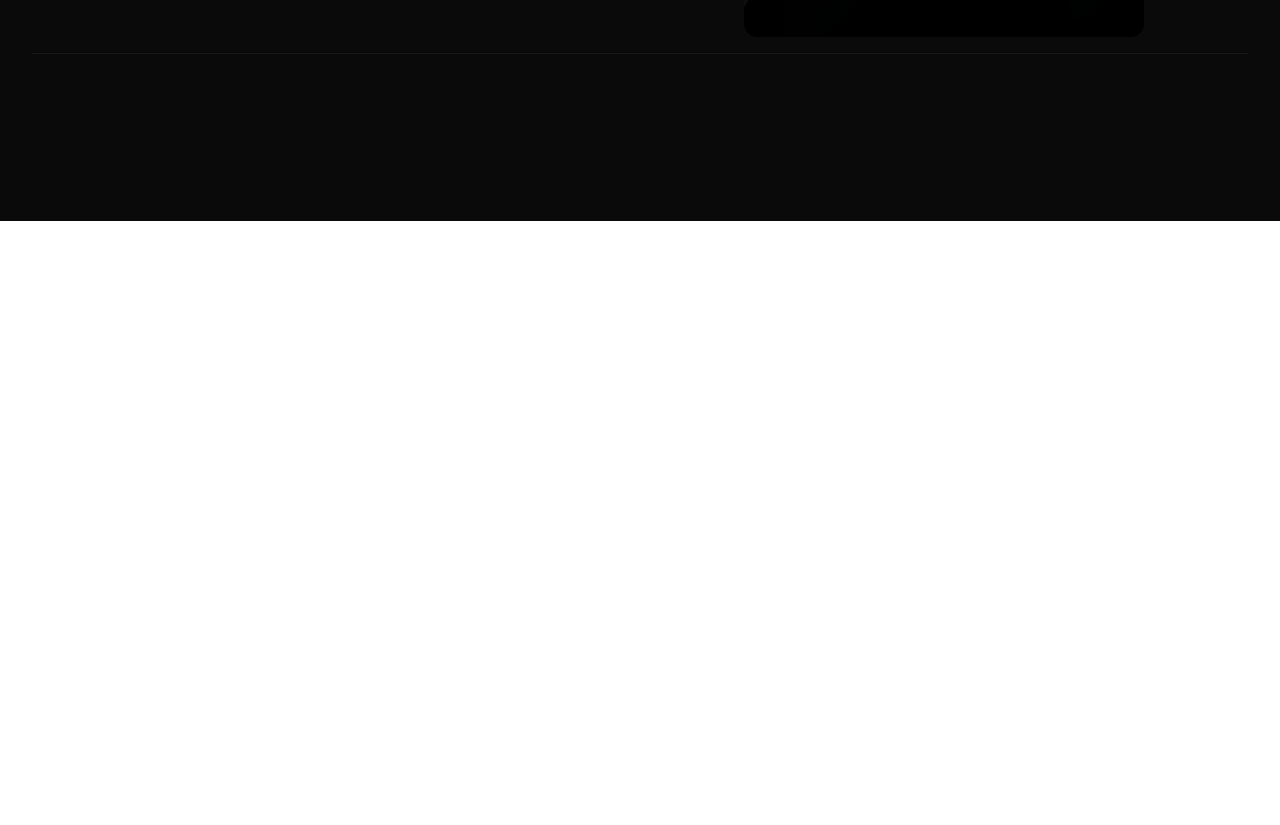
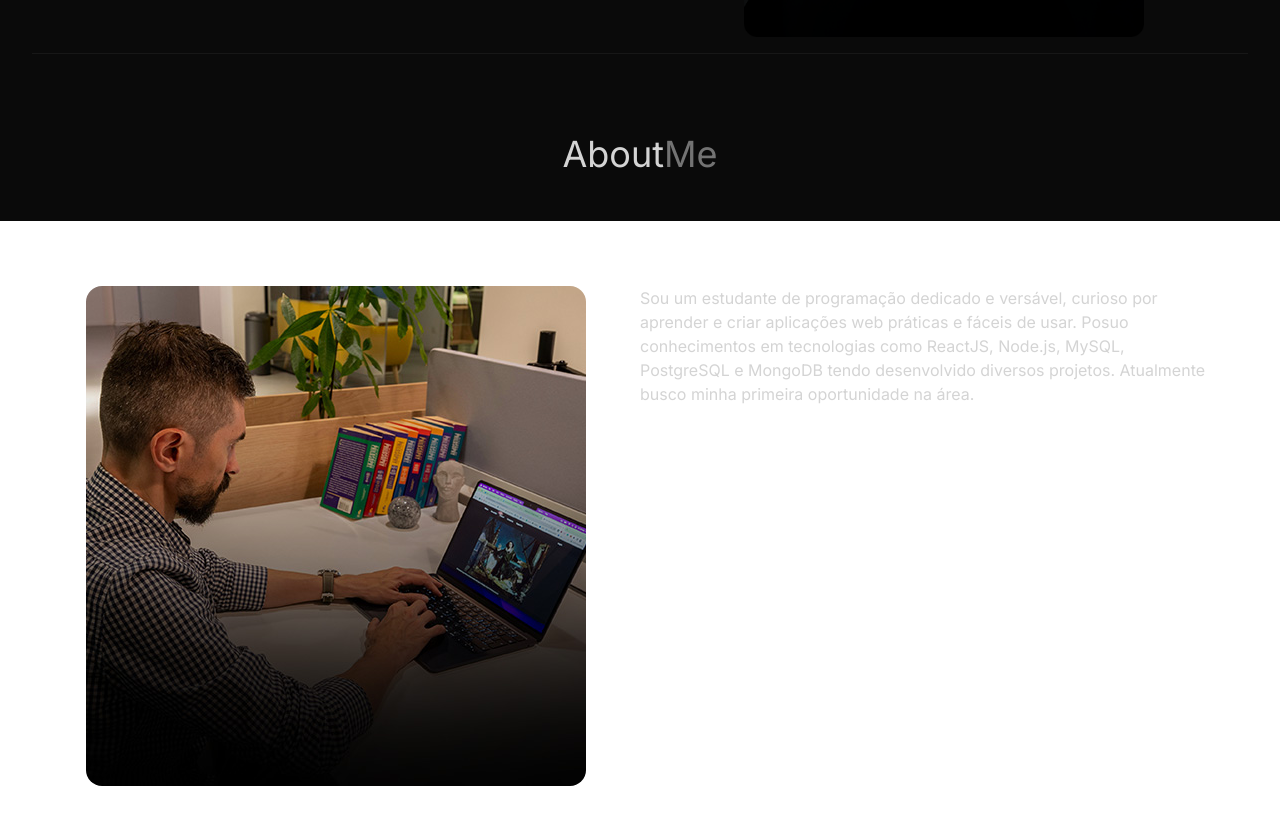
Before and after one commit to Gustavo-Victor/gustavo-victor.github.io, a React (Vite) app: page / in a window 1280 px wide. Shown: the part 579-1404 px from the top of the page. Before the commit the page ends 800 px from the top, so only its background shows below. Built offline with nearby package versions, Linux system fonts and the light colour scheme.

Commit message:
feat: add about section

```diff
--- a/src/App.tsx
+++ b/src/App.tsx
@@ -1,15 +1,18 @@
 import NavBar from "./components/NavBar";
 import Hero from "./components/Hero";
+import About from "./components/About";
 
 
 export default function App() {
   return (
     <div id="app" className="overflow-x-hidden text-neutral-300 antialiased slec selection:bg-cyan-300 selection:text-cyan-900">
-      <div className="fixed top-0 left-0 -z-50 h-full w-full"></div>
-      <div className="absolute top-0 z-[-2] h-screen w-screen bg-neutral-950 bg-[radial-gradient(ellipse_80%_80%_at_50%_-20%,rgba(120,119,198,0.3),rgba(255,255,255,0))]"></div>
+      <div className="fixed top-0 -z-10 h-full w-full">
+        <div className="absolute top-0 z-[-2] h-screen w-screen bg-neutral-950 bg-[radial-gradient(ellipse_80%_80%_at_50%_-20%,rgba(120,119,198,0.3),rgba(255,255,255,0))]"></div>
+      </div>
       <div className="container mx-auto px-8">
         <NavBar />
         <Hero />
+        <About />
       </div>
     </div>
   )
--- /dev/null
+++ b/src/components/About.tsx
@@ -0,0 +1,26 @@
+import aboutImage from "../assets/about.jpg";
+import { ABOUT_TEXT } from "../data/info";
+
+
+export default function About() {
+    return (
+        <div className="border-b border-neutral-900 pb-4 ">
+            <h2 className="my-20 text-4xl text-center">
+                About
+                <span className="text-neutral-500">Me</span>
+            </h2>
+            <div className="flex flex-wrap">
+                <div className="w-full lg:w-1/2 lg:p-8">
+                    <div className="flex items-center justify-center">
+                        <img className="rounded-2xl" src={aboutImage} alt="about-image" />
+                    </div>
+                </div>
+                <div className="w-full lg:w-1/2">
+                    <div className="flex justify-center lg:justify-start">
+                        <p className="my-2 max-w-xl py-6">{ABOUT_TEXT}</p>
+                    </div>
+                </div>
+            </div>
+        </div>
+    )
+}
```
